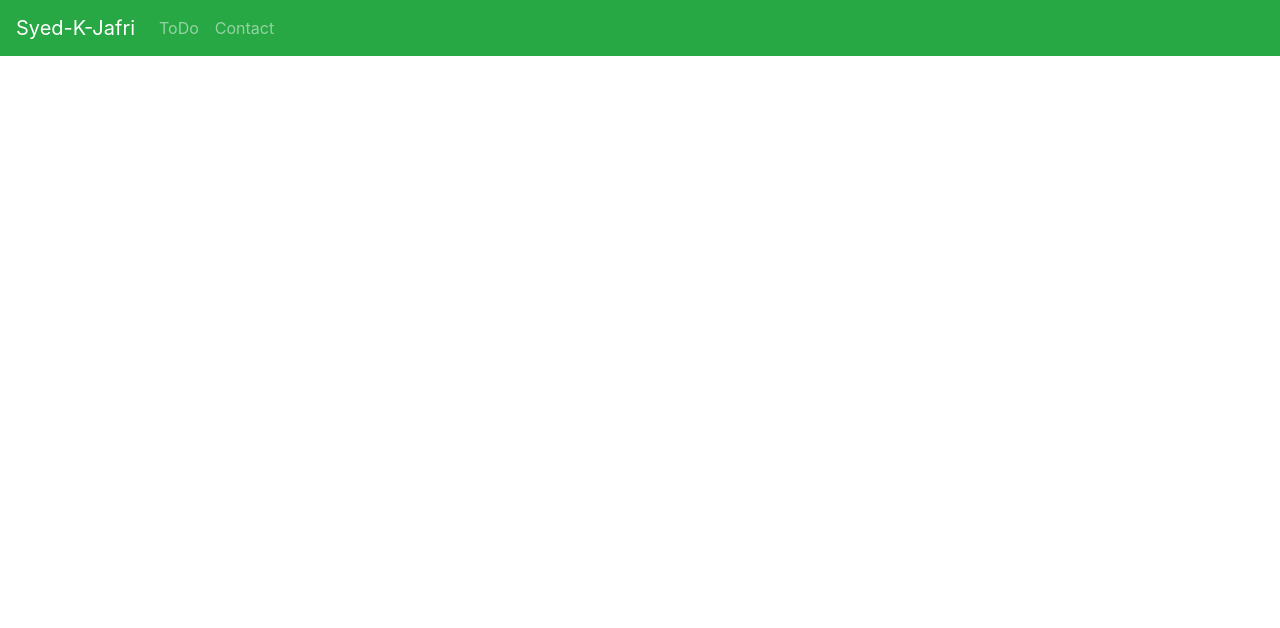
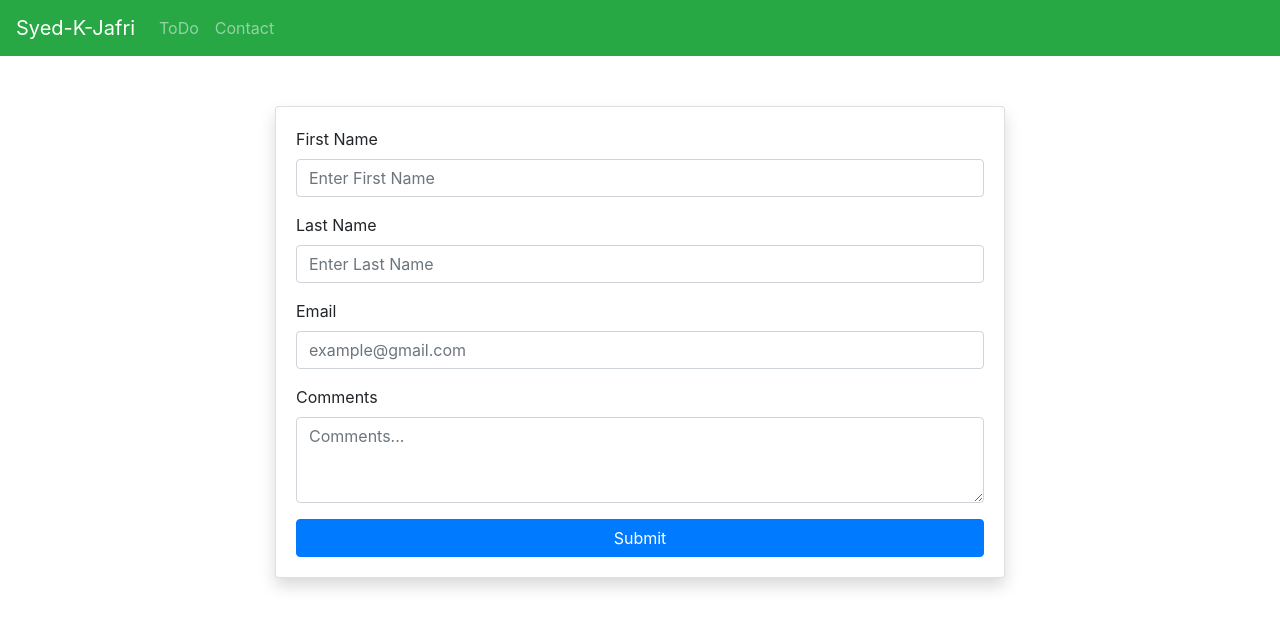
Before and after one commit to Syed-K-Jafri/todo, a React (Create React App) app: page /contact in a window 1280 px wide. Shown: the top 628 px of the page. Built offline with nearby package versions, Linux system fonts and the light colour scheme.

Commit message:
contact page

```diff
--- a/src/App.js
+++ b/src/App.js
@@ -1,6 +1,7 @@
 import NavBar from './NavBar/NavBar';
 import { Switch, Route, Redirect } from 'react-router-dom';
 import Todo from './Todos/Todo';
+import Contact from './Contact/Contact';
 
 function App() {
   return (
@@ -11,6 +12,7 @@ function App() {
           <Redirect to="/todo" />
         </Route>
         <Route exact path={"/todo"} component={Todo} />
+        <Route exact path={"/contact"} component={Contact} />
       </Switch>
     </>
   );
--- /dev/null
+++ b/src/Contact/Contact.js
@@ -0,0 +1,117 @@
+import React from 'react';
+import { Row, Col, Form, Button, Card } from 'react-bootstrap';
+
+class Contact extends React.Component {
+
+  constructor (props) {
+    super(props);
+    this.state = {
+      firstName: '',
+      lastName: '',
+      email: '',
+      comments: ''
+    }
+  }
+
+  handleTextChange = (e) => {
+    this.setState({ [e.name]: e.value });
+  }
+
+  handleSubmit = (e) => {
+    e.preventDefault();
+    this.setState({ firstName: '', lastName: '', email: '', comments: '' });
+  }
+
+
+  render() {
+    return (
+      <div className="container">
+        <Row className='custom-comp-pad'>
+          <Col md={{ span: 8, offset: 2 }}>
+            <Card className="shadow">
+                <Card.Body>
+                    <Form onSubmit={(e) => this.handleSubmit()}>
+                        <Form.Row>
+                            <Col>
+                            <Form.Group controlId="exampleForm.ControlInput1">
+                                <Form.Label>First Name</Form.Label>
+                                <Form.Control
+                                type="text"
+                                name="firstName"
+                                required
+                                placeholder="Enter First Name"
+                                value={this.state.firstName}
+                                onChange={(e) => this.handleTextChange(e.target)}
+                                />
+                            </Form.Group>
+                            </Col>
+                        </Form.Row>
+                        <Form.Row>
+                            <Col>
+                            <Form.Group controlId="exampleForm.ControlInput1">
+                                <Form.Label>Last Name</Form.Label>
+                                <Form.Control
+                                type="text"
+                                name="lastName"
+                                required
+                                placeholder="Enter Last Name"
+                                value={this.state.lastName}
+                                onChange={(e) => this.handleTextChange(e.target)}
+                                />
+                            </Form.Group>
+                            </Col>
+                        </Form.Row>
+                        <Form.Row>
+                            <Col>
+                            <Form.Group controlId="formBasicEmail">
+                                <Form.Label>Email</Form.Label>
+                                <Form.Control
+                                type="email"
+                                name="email"
+                                required
+                                placeholder="example@gmail.com"
+                                value={this.state.email}
+                                onChange={(e) => this.handleTextChange(e.target)}
+                                />
+                            </Form.Group>
+                            </Col>
+                        </Form.Row>
+                        <Form.Row>
+                            <Col>
+                            <Form.Group>
+                                <Form.Label>Comments</Form.Label>
+                                <Form.Control
+                                as="textarea"
+                                rows={3}
+                                required
+                                name="comments"
+                                placeholder="Comments..."
+                                value={this.state.comments}
+                                onChange={(e) => this.handleTextChange(e.target)}
+                                />
+                            </Form.Group>
+                            </Col>
+                        </Form.Row>
+                        <Form.Row>
+                            <Col>
+                                <Button
+                                    className="custom-width"
+                                    variant="primary"
+                                    type="submit"
+                                    onClick={(e)=> this.handleSubmit(e)}
+                                >
+                                    Submit
+                                </Button>
+                            </Col>
+                        </Form.Row>
+                    </Form>
+                </Card.Body>
+            </Card>
+          </Col>
+        </Row>
+      </div>
+    );
+  }
+};
+
+export default Contact;
--- a/src/index.css
+++ b/src/index.css
@@ -21,8 +21,8 @@ code {
 }
 
 .custom-comp-pad {
-  padding-top: 100px;
-  padding-bottom: 100px;
+  padding-top: 50px;
+  padding-bottom: 50px;
 }
 
 
```
